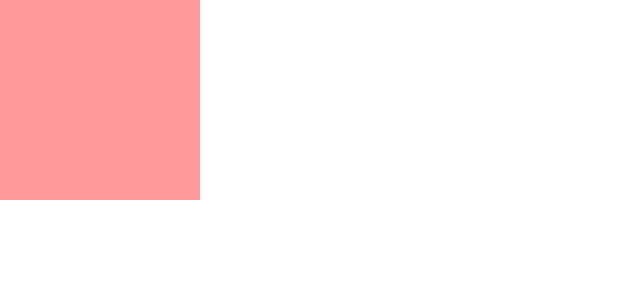
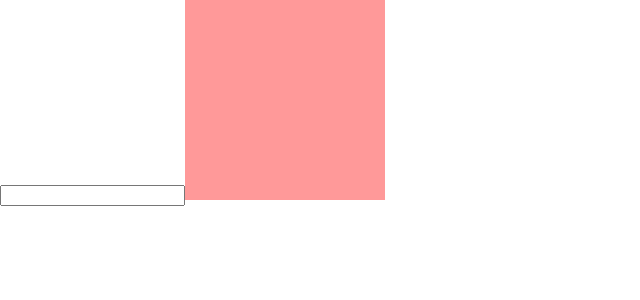
Before and after one commit to GiacomoSorbi/4-state-and-components, a React (Create React App) app: page / in a window 1280 px wide. Shown: the top 300 px of the page, without its empty margins (0-640 px from the left). Built offline with nearby package versions, Linux system fonts and the light colour scheme.

Commit message:
initial solution

```diff
--- a/src/Circle.js
+++ b/src/Circle.js
@@ -4,7 +4,7 @@ import './App.css';
 class Circle extends Component {
   render() {
     return (
-        <div className="circle"></div>
+        <div className={'circle'}></div>
     );
   }
 }
--- a/src/Container.js
+++ b/src/Container.js
@@ -1,10 +1,31 @@
 import React, { Component } from 'react';
+import Circle from './Circle.js';
 import './App.css';
 
 class Container extends Component {
+    constructor(props) {
+        super(props);
+
+        this.state = {
+            numberOfCircles: 0
+        }
+    }
+
+    handleInputChange(e) {
+        this.setState({
+            numberOfCircles: e.target.value
+        });
+    }
+
     render() {
+        const numberOfCircles = Array.from({length: this.state.numberOfCircles}, (x, i) => <Circle key={`circle-${i}`} />)
         return (
-            <div className="container"></div>
+            <div>
+                <input type="text" onChange={this.handleInputChange.bind(this)} value={this.state.numberOfCircles || ''}/>
+                <div className="container">
+                    {numberOfCircles}
+                </div>
+            </div>
         );
     }
 }
```
